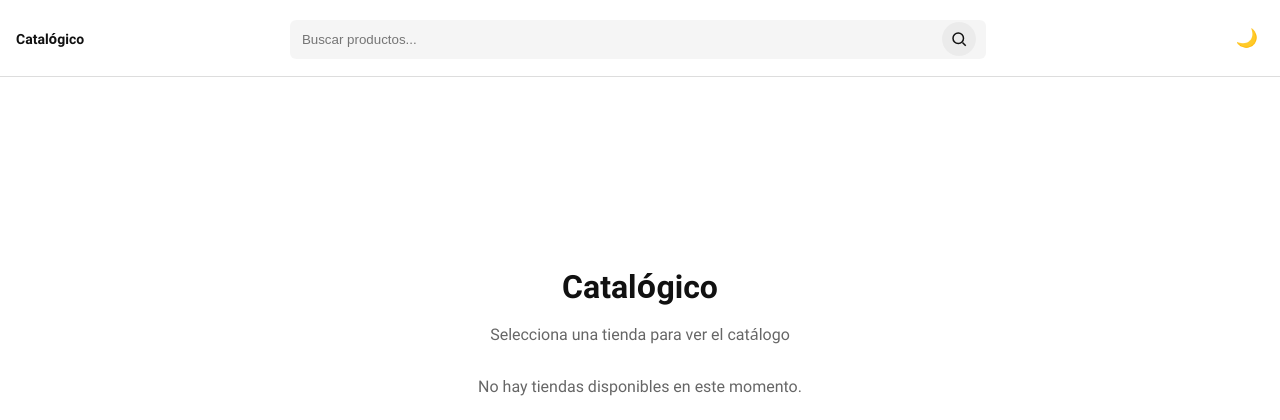
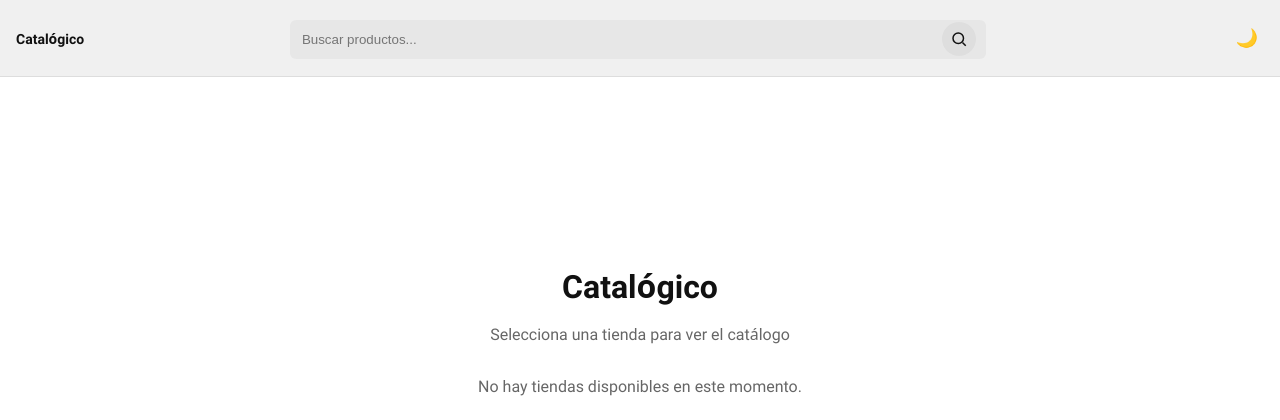
Before and after one commit to VScevdev/catalogico.shop, a Django app: page / in a window 1280 px wide. Shown: the top 420 px of the page. Run offline with Django 5.2, Linux system fonts and the light colour scheme; data that the repository does not hold is empty.

Commit message:
Header Colour changed assigned variable

```diff
--- a/static/css/layout/header.css
+++ b/static/css/layout/header.css
@@ -1,6 +1,6 @@
 .site-header {
   height: var(--header-height);
-  background-color: var(--color-bg);
+  background-color: var(--color-surface-secondary);
   border-bottom: 1px solid var(--color-border);
   position: sticky;
   top: 0;
```
